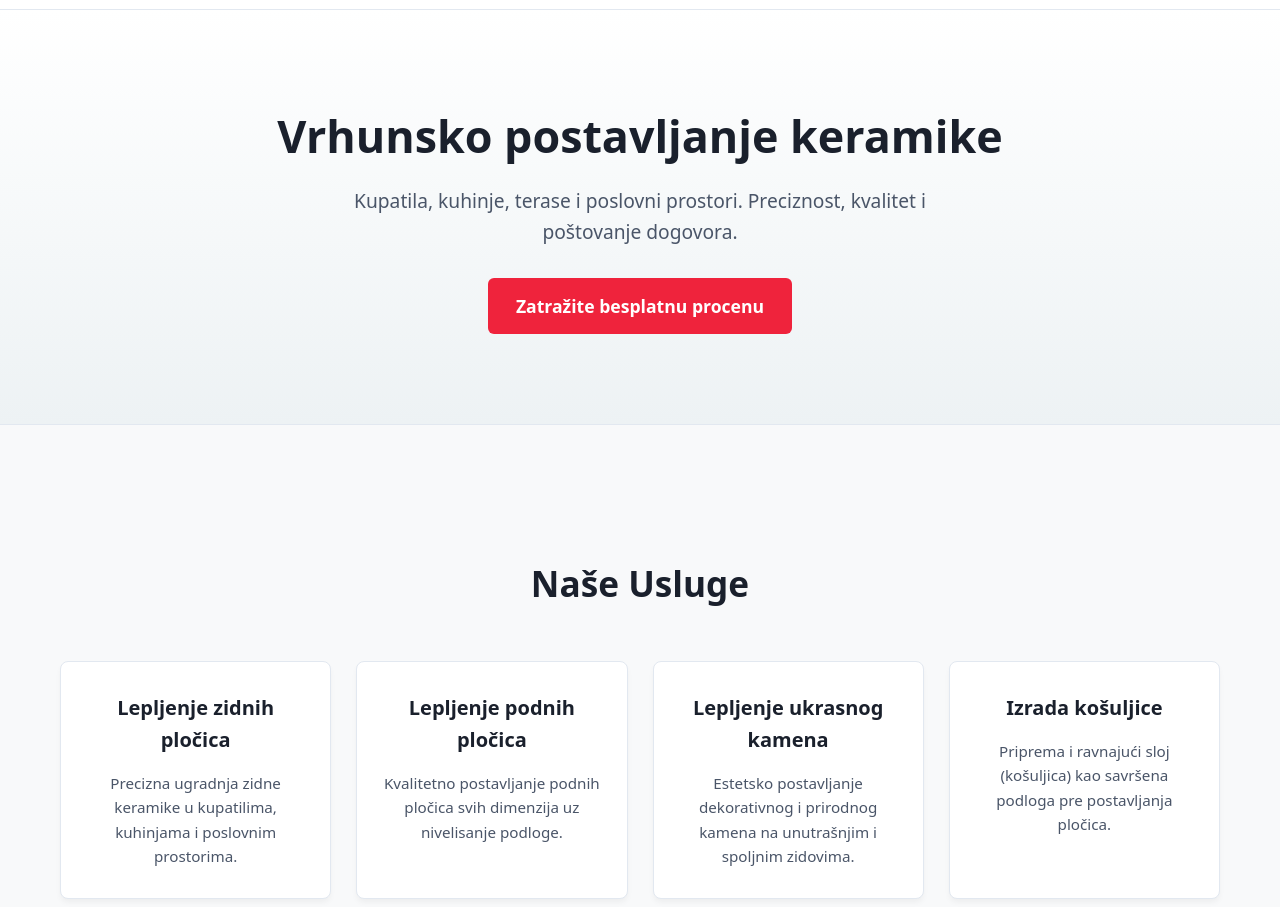
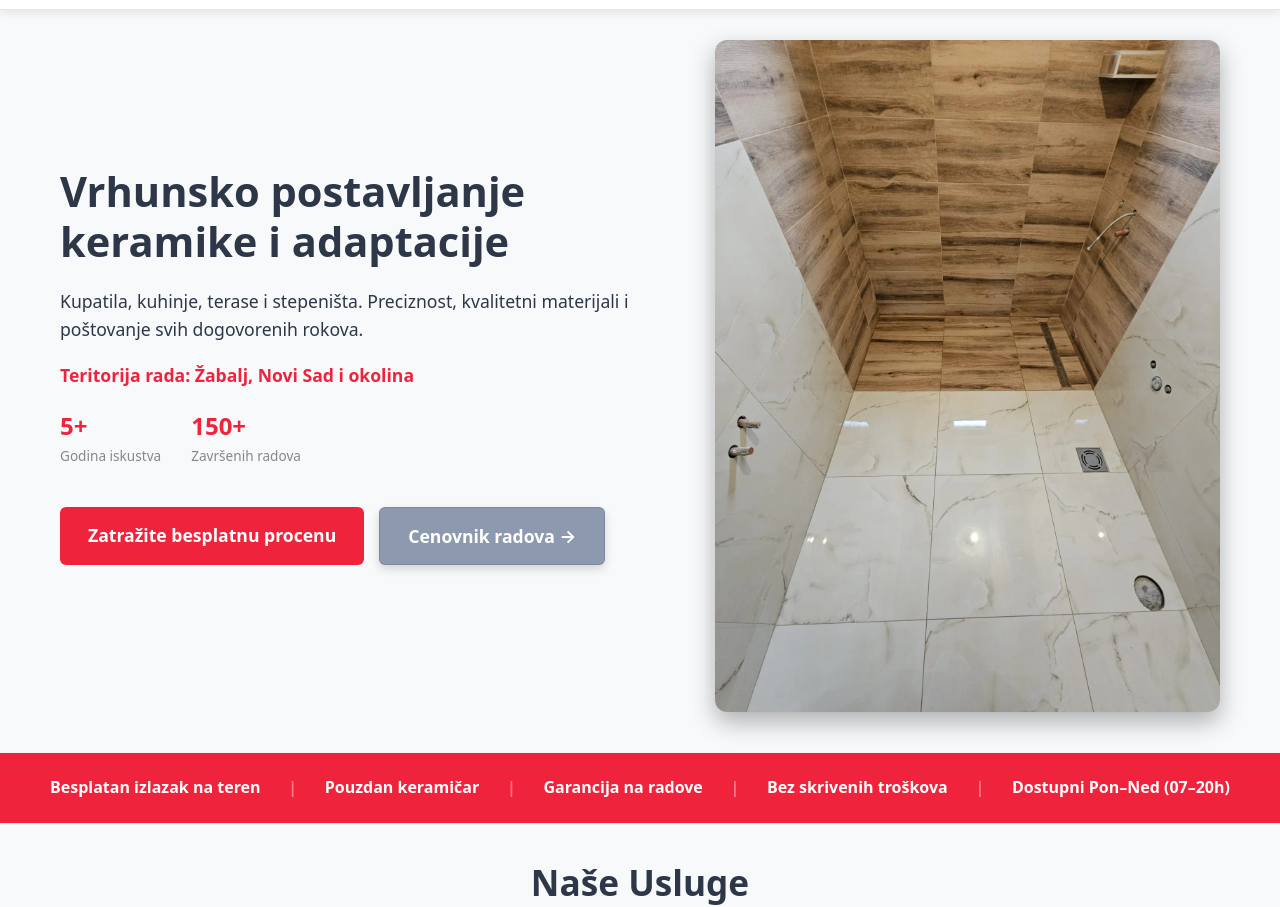
Before and after one commit to aurenaa/ceramics-site, a plain HTML site: page index.html in a window 1280 px wide. Shown: the part 83-990 px from the top of the page. Drawn offline with Linux system fonts and the light colour scheme.

Commit message:
Add new homepage header with image, add feature bar and small css fixes

```diff
--- a/index.html
+++ b/index.html
@@ -36,17 +36,53 @@
       <div class="nav-action">
         <a href="tel:+381643101807" class="btn-call">Pozovite nas</a>
       </div>
-
     </div>
   </nav>
 
   <header class="hero">
-    <div class="container hero-content">
-      <h1>Vrhunsko postavljanje keramike</h1>
-      <p>Kupatila, kuhinje, terase i poslovni prostori. Preciznost, kvalitet i poštovanje dogovora.</p>
-      <a href="#contact" class="btn-primary">Zatražite besplatnu procenu</a>
+    <div class="container hero-container">
+      <div class="hero-text">
+        <h1>Vrhunsko postavljanje keramike i adaptacije</h1>
+        <p>Kupatila, kuhinje, terase i stepeništa. Preciznost, kvalitetni materijali i poštovanje svih dogovorenih rokova.</p>
+
+        <p class="hero-location-text">Teritorija rada: Žabalj, Novi Sad i okolina</p>
+
+        <div class="hero-stats">
+          <div class="stat-box">
+            <span class="stat-num">5+</span>
+            <span class="stat-label">Godina iskustva</span>
+          </div>
+          <div class="stat-box">
+            <span class="stat-num">150+</span>
+            <span class="stat-label">Završenih radova</span>
+          </div>
+        </div>
+
+        <div class="hero-buttons">
+          <a href="#contact" class="btn-primary"> Zatražite besplatnu procenu</a>
+          <a href="pricing.html" class="btn-secondary">Cenovnik radova →</a>
+        </div>
+      </div>
+
+      <div class="hero-image-box">
+        <img src="images/works/slika (4).jpeg" alt="Keramika Malić Istaknuti Rad">
+      </div>
     </div>
   </header>
+
+  <section class="features-bar">
+    <div class="container features-container">
+      <div class="feature-item">Besplatan izlazak na teren</div>
+      <div class="feature-divider">|</div>
+      <div class="feature-item">Pouzdan keramičar</div>
+      <div class="feature-divider">|</div>
+      <div class="feature-item">Garancija na radove</div>
+      <div class="feature-divider">|</div>
+      <div class="feature-item">Bez skrivenih troškova</div>
+      <div class="feature-divider">|</div>
+      <div class="feature-item">Dostupni Pon–Ned (07–20h)</div>
+    </div>
+  </section>
 
   <section id="services" class="services-section">
     <div class="container">
--- a/style.css
+++ b/style.css
@@ -7,7 +7,7 @@
   --coffee-bean: #FFFFFF;
   --rich-mahogany: #E2E8F0;
   --black-cherry: #EF233C;
-  --black: #FFFFFF;
+  --white: #FFFFFF;
   --shadow-grey: #F1F5F9;
 }
 
@@ -31,12 +31,13 @@ body {
 }
 
 .navbar {
-  background-color: var(--black);
+  background-color: var(--white);
   border-bottom: 1px solid var(--rich-mahogany);
   position: sticky;
   top: 0;
   z-index: 1000;
   padding: 12px 0;
+  box-shadow: 0 2px 10px rgba(0, 0, 0, 0.1);
 }
 
 .nav-container {
@@ -50,15 +51,6 @@ body {
 
 .logo-link {
   text-decoration: none;
-}
-
-.logo-box {
-  padding: 6px 12px;
-  border-radius: 6px;
-  line-height: 1.1;
-  text-align: center;
-  background-color: var(--light-coral);
-  border: 1px solid var(--rich-mahogany);
 }
 
 .logo-img {
@@ -102,24 +94,128 @@ body {
 }
 
 .hero {
-  background: linear-gradient(180deg, #FFFFFF 0%, var(--light-coral) 100%);
-  padding: 90px 0;
-  text-align: center;
-  border-bottom: 1px solid var(--rich-mahogany);
+  padding: 10px 0 40px 0;
+  border-bottom: 1px solid var(--shadow-grey);
 }
 
-.hero-content h1 {
-  font-size: 2.8rem;
-  margin-bottom: 15px;
-  color: #1A202C;
-  font-weight: 800;
+.hero-container {
+  display: flex;
+  align-items: center;
+  justify-content: space-between;
+  gap: 50px;
 }
 
-.hero-content p {
-  font-size: 1.2rem;
-  color: #4A5568;
-  max-width: 650px;
-  margin: 0 auto 30px auto;
+.hero-text {
+  flex: 1.2;
+  display: flex;
+  flex-direction: column;
+}
+
+.hero-text h1 {
+  font-size: 2.6rem;
+  font-weight: 800;
+  line-height: 1.2;
+  margin-bottom: 20px;
+}
+
+.hero-text p {
+  font-size: 1.1rem;
+  margin-bottom: 18px;
+  line-height: 1.6;
+}
+
+.hero-location-text {
+  font-size: 0.95rem;
+  color: var(--bright-red);
+  font-weight: 600;
+  margin-bottom: 35px;
+}
+
+.hero-stats {
+  display: flex;
+  gap: 30px;
+  margin-bottom: 40px;
+}
+
+.stat-box {
+  display: flex;
+  flex-direction: column;
+}
+
+.stat-num {
+  font-size: 1.5rem;
+  font-weight: 800;
+  color: var(--bright-red);
+}
+
+.stat-label {
+  font-size: 0.85rem;
+  color: #888;
+}
+
+.hero-buttons {
+  display: flex;
+  gap: 15px;
+  flex-wrap: wrap;
+}
+
+.btn-secondary {
+text-decoration: none;
+  background-color: var(--smoky-rose);
+  color: #ffffff;
+  padding: 14px 28px;
+  border-radius: 6px;
+  font-weight: bold;
+  font-size: 1.1rem;
+  display: inline-block;
+  border: 1px solid rgba(0, 0, 0, 0.1);
+  box-shadow: 0 4px 10px rgba(0, 0, 0, 0.15);
+  transition: all 0.3s ease;
+}
+
+.btn-secondary:hover {
+  background-color: #6c7a90;
+}
+
+.hero-image-box {
+  flex: 1;
+  max-width: 580px;
+  height: auto;
+  border-radius: 12px;
+  overflow: hidden;
+  box-shadow: 0 10px 25px rgba(0, 0, 0, 0.3);
+  margin-top: 20px;
+}
+
+.hero-image-box img {
+  width: 100%;
+  height: auto;
+  display: block;
+  object-fit: cover;
+}
+
+.features-bar {
+  background-color: var(--bright-red);
+  width: 100%;
+  border-bottom: 1px solid var(--rich-mahogany);
+  padding: 22px 30px;
+}
+
+.features-container {
+  display: flex;
+  justify-content: space-between;
+  align-items: center;
+  flex-wrap: wrap;
+  gap: 20px;
+  max-width: 1400px;
+  margin: 0 auto;
+  color: var(--white);
+  font-size: 1rem;
+  font-weight: 650;
+}
+
+.feature-divider {
+  color: rgba(255, 255, 255, 0.4);
 }
 
 .btn-primary {
@@ -139,15 +235,22 @@ body {
 }
 
 .services-section {
-  padding: 80px 0;
+  padding: 30px 0;
 }
 
 .section-title {
   text-align: center;
   font-size: 2.2rem;
-  margin-top: 50px;
-  margin-bottom: 50px;
-  color: #1A202C;
+  margin-top: 0px;
+  margin-bottom: 25px;
+  position: relative;
+}
+
+.section-title-gallery {
+  text-align: center;
+  font-size: 2.2rem;
+  margin-bottom: 35px;
+  margin-top: 25px;
   position: relative;
 }
 
@@ -185,7 +288,7 @@ body {
 
 .gallery-section {
   background-color: var(--light-coral);
-  padding: 80px 0;
+  padding: 50px 0;
   text-align: center;
   border-top: 1px solid var(--rich-mahogany);
   border-bottom: 1px solid var(--rich-mahogany);
@@ -271,9 +374,9 @@ body {
   position: absolute;
   top: 50%;
   transform: translateY(-50%);
-  background-color: #FFFFFF;
-  color: #1A202C;
-  border: 1px solid var(--rich-mahogany);
+  background-color: var(--bright-red);
+  color: #ffffff;
+  border: 1px solid var(--bright-red);
   font-size: 1.2rem;
   width: 45px;
   height: 45px;
@@ -288,9 +391,9 @@ body {
 }
 
 .carousel-btn:hover {
-  background-color: var(--bright-red);
-  color: white;
-  border: 1px solid var(--bright-red);
+  background-color: var(--mahogany-red);
+  color: #ffffff;
+  border: 1px solid var(--mahogany-red);
   transform: translateY(-50%) scale(1.1);
 }
 
@@ -303,7 +406,7 @@ body {
 }
 
 .contact-section {
-  padding: 80px 0;
+  padding: 50px 0;
   text-align: center;
 }
 
@@ -342,7 +445,7 @@ body {
 }
 
 footer {
-  background-color: var(--black);
+  background-color: var(--white);
   padding: 60px 0 20px 0;
   border-top: 1px solid var(--shadow-grey);
 }
@@ -502,6 +605,10 @@ footer {
   margin-top: 50px;
 }
 
+.gallery-cta {
+  margin-top: 20px;
+}
+
 .cta-box {
   max-width: 800px;
   background-color: var(--shadow-grey);
@@ -537,7 +644,7 @@ footer {
   position: absolute;
   top: 100%;
   left: 0;
-  background-color: var(--black);
+  background-color: var(--white);
   border: 1px solid var(--rich-mahogany);
   list-style: none;
   padding: 10px 0;
@@ -689,9 +796,38 @@ footer {
   transform: translateY(0);
 }
 
-@media (max-width: 768px) {
-  .service-content-box {
-    padding: 30px 20px;
+@media (max-width: 900px) {
+  .hero-container {
+    flex-direction: column;
+    text-align: center;
+    gap: 30px;
+  }
+
+  .hero-text {
+    align-items: center;
+  }
+
+  .hero-stats {
+    justify-content: center;
+  }
+
+  .hero-buttons {
+    justify-content: center;
+  }
+
+  .hero-image-box {
+    width: 100%;
+    max-width: 100%;
+    height: auto;
+  }
+
+  .features-container {
+    justify-content: center;
+    text-align: center;
+  }
+
+  .feature-divider {
+    display: none;
   }
 }
 
@@ -699,19 +835,24 @@ footer {
   .nav-container {
     flex-direction: column;
     gap: 15px;
+  }
 
-  }
   .nav-links {
     gap: 15px;
     font-size: 0.9rem;
+    flex-wrap: wrap;
+    justify-content: center;
   }
-  .hero-content h1 {
+
+  .hero-text h1 {
     font-size: 2rem;
   }
-}
 
-@media (max-width: 768px) {
   .carousel-btn {
     display: none;
   }
+
+  .service-content-box {
+    padding: 30px 20px;
+  }
 }
```
Also changed, not shown: gallery.html (+1 -1 lines).
